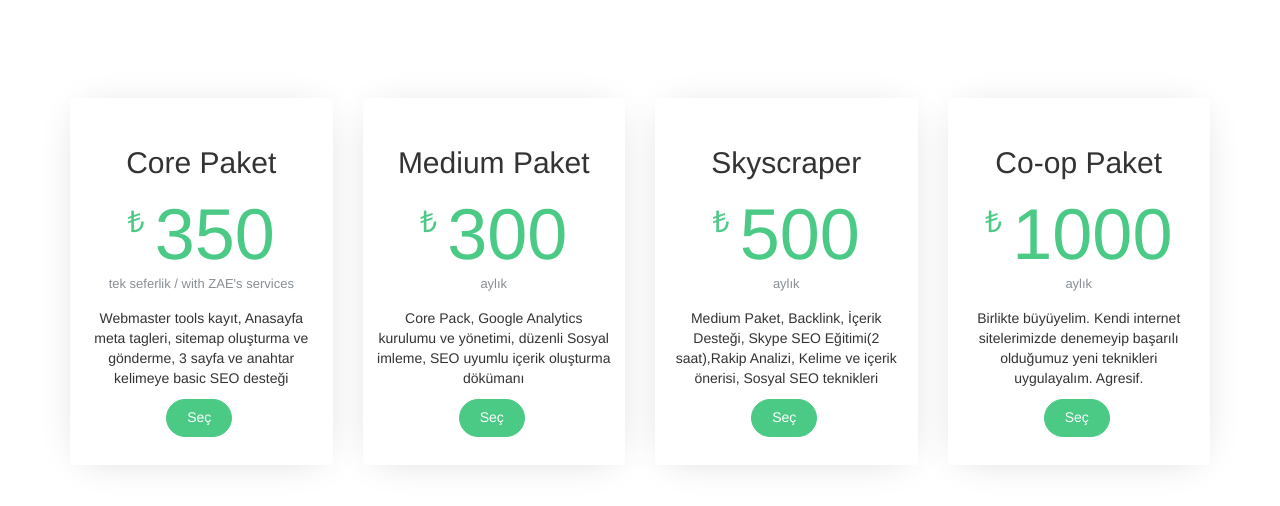
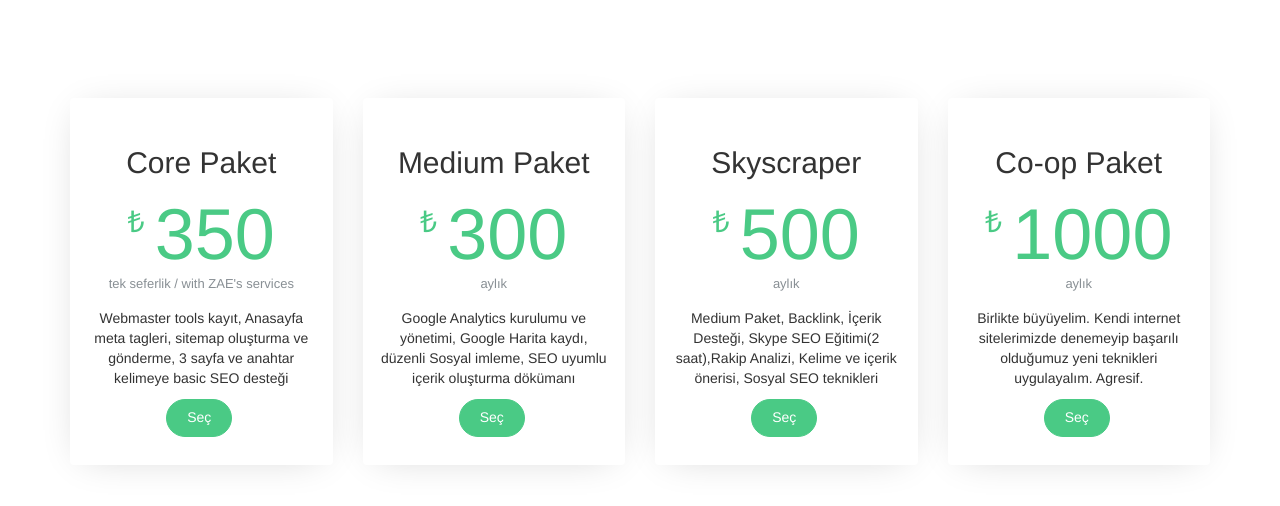
Before and after one commit to eIektro/seopacks, a plain HTML site: page index.html in a window 1280 px wide. Drawn offline with Linux system fonts and the light colour scheme.

Commit message:
Update index.html

```diff
--- a/index.html
+++ b/index.html
@@ -578,7 +578,7 @@ li a:hover{
 						<div class="pricing">
 							<h2 class="pricing-heading">Medium Paket</h2>
 							<div class="price"><sup class="currency"> ₺</sup>300<small>aylık</small></div>
-							<p>Core Pack, Google Analytics kurulumu ve yönetimi, düzenli Sosyal imleme, SEO uyumlu içerik oluşturma dökümanı </p>
+							<p>Google Analytics kurulumu ve yönetimi, Google Harita kaydı, düzenli Sosyal imleme, SEO uyumlu içerik oluşturma dökümanı </p>
 							<p><a href="#" class="btn btn-primary">Seç</a></p>
 						</div>
 					</div>
```
